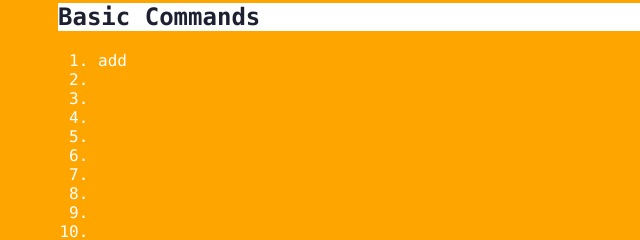
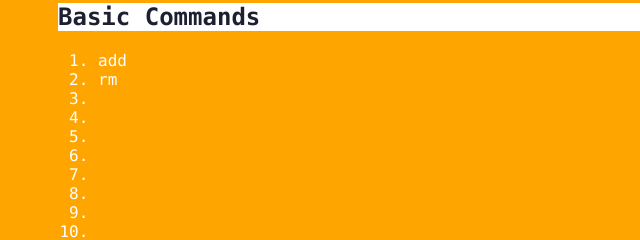
Before and after one commit to fanlong147/git_learning, a plain HTML site: page index.html in a window 1280 px wide. Both pictures are taken after a click on the element "Basic Commands". Shown: the part 290-530 px from the top of the page, 0-640 px from the left. Drawn offline with Linux system fonts and the light colour scheme.

Commit message:
add rmi to index.html

```diff
--- a/index.html
+++ b/index.html
@@ -30,7 +30,7 @@
             <div class="panel">
                 <ol>
                     <li>add</li>
-                    <li></li>
+                    <li>rm</li>
                     <li></li>
                     <li></li>
                     <li></li>
```
